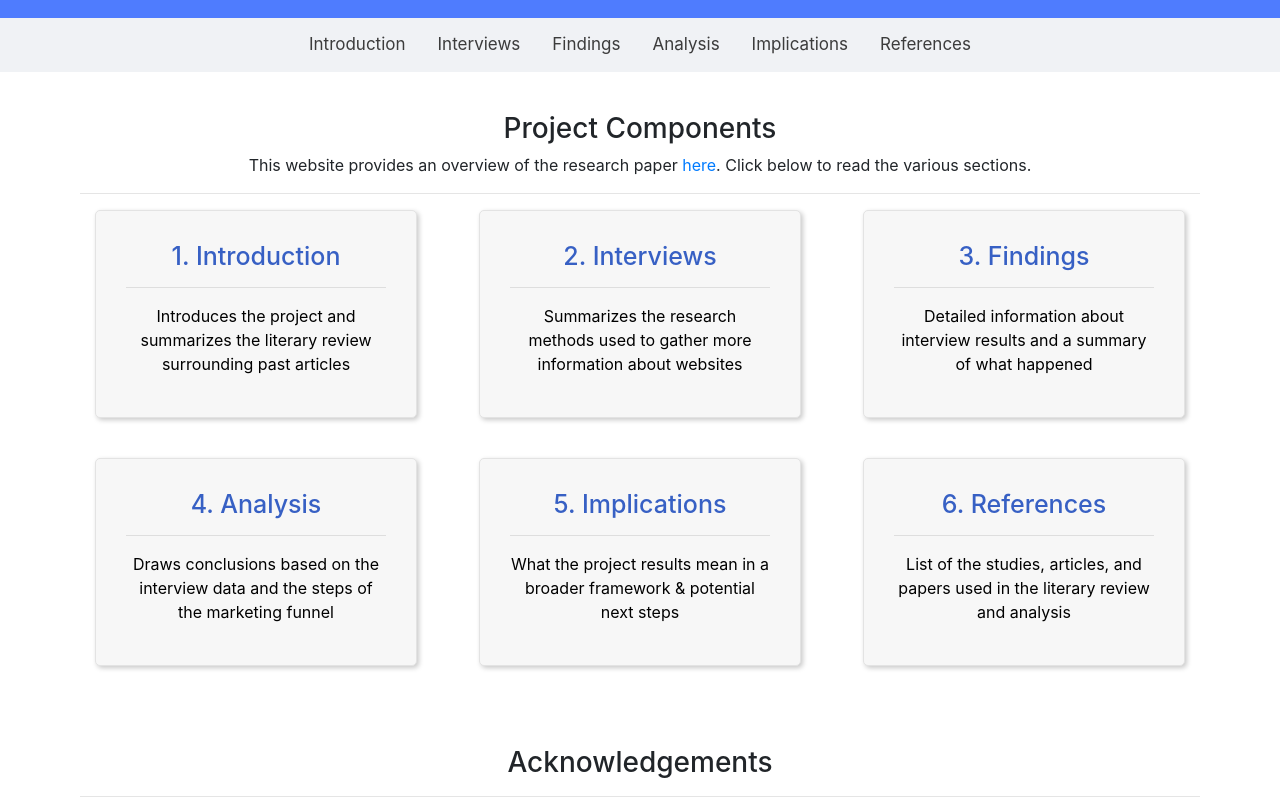
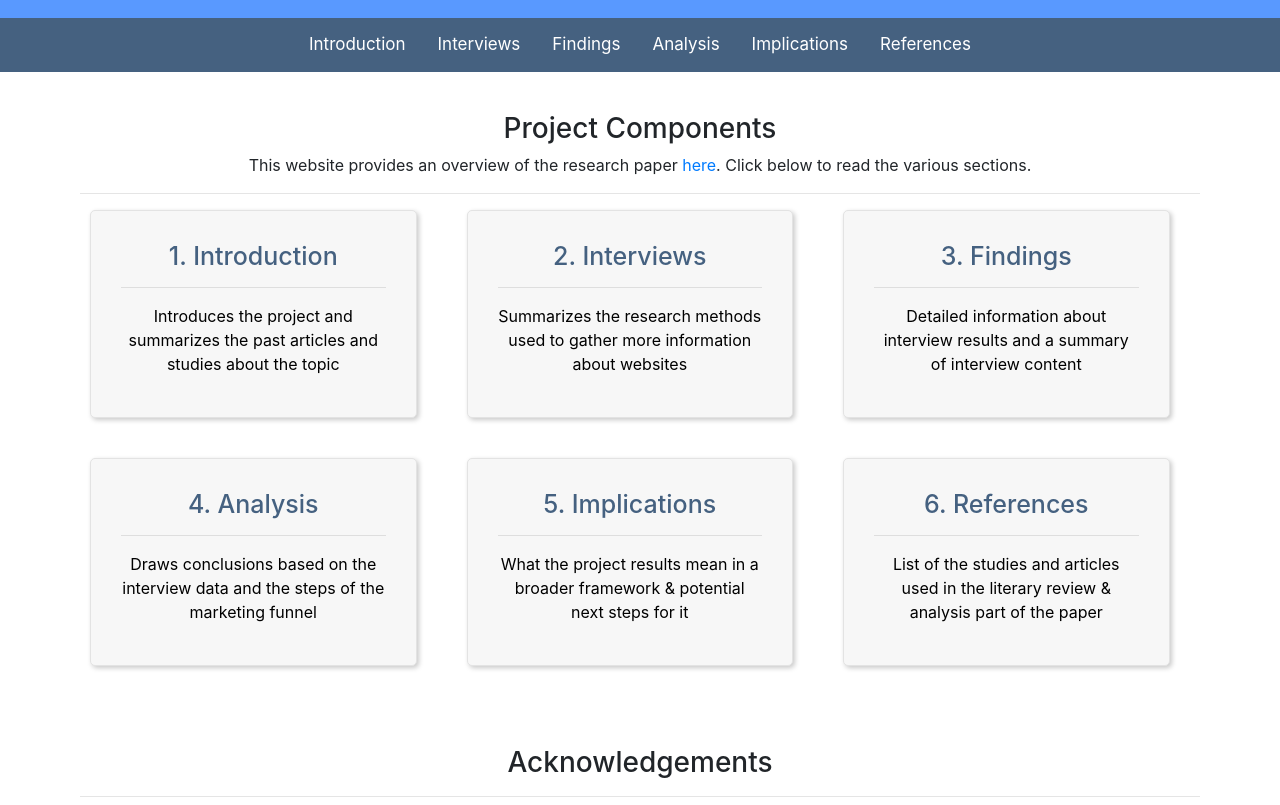
Before and after one commit to hannahjzhang/aar, a plain HTML site: page index.html in a window 1280 px wide. Shown: the part 148-953 px from the top of the page. Drawn offline with nearby package versions, Linux system fonts and the light colour scheme.

Commit message:
homepage styling and minor fixese

```diff
--- a/index.html
+++ b/index.html
@@ -37,13 +37,15 @@
       <h3 style="text-align:center;">Project Components</h3>
       <p style="text-align:center;">This website provides an overview of the research paper <a href="https://docs.google.com/document/d/1KLYyJthxJHhPB7gAEliKahT4Q1NTSQ8itV6qCoGQgQw/edit?usp=sharing" target="_blank">here</a>. Click below to read the various sections.</p>
       <hr>
-      <div class="content-row">
+      <div class="home-column-container">
+      <div class="row">
+        <div class="column">
           <!-- Introduction -->
           <a href="pages/intro.html">
             <!-- <img src="images/numbers/1.png" alt="1"> -->
             <h3>1. Introduction</h3>
             <hr>
-          <p>Introduces the project and summarizes the literary review surrounding past articles</p>
+            <p>Introduces the project and summarizes the past articles and studies about the topic</p>
           </a>
           <!-- Analysis -->
           <a href="pages/analysis.html">
@@ -52,6 +54,8 @@
             <hr>
             <p>Draws conclusions based on the interview data and the steps of the marketing funnel</p>
           </a>
+        </div>
+        <div class="column">
           <!-- Interviews -->
           <a href="pages/interview.html">
             <!-- <img src="images/numbers/2.png" alt="2"> -->
@@ -64,22 +68,26 @@
             <!-- <img src="images/numbers/5.png" alt="5"> -->
             <h3>5. Implications</h3>
             <hr>
-          <p>What the project results mean in a broader framework & potential next steps</p>
+            <p>What the project results mean in a broader framework & potential next steps for it</p>
           </a>
+        </div>
+        <div class="column">
           <!-- Findings -->
           <a href="pages/findings.html">
             <!-- <img src="images/numbers/3.png" alt="3"> -->
             <h3>3. Findings</h3>
             <hr>
-          <p>Detailed information about interview results and a summary of what happened</p>
+            <p>Detailed information about interview results and a summary of interview content</p>
           </a>
           <!-- References -->
           <a href="pages/references.html">
             <!-- <img src="images/numbers/6.png" alt="6"> -->
             <h3>6. References</h3>
             <hr>
-          <p>List of the studies, articles, and papers used in the literary review and analysis</p>
+            <p>List of the studies and articles used in the literary review & analysis part of the paper</p>
           </a>
+        </div>
+      </div>
       </div>
     </div>
     <!-- logos -->
--- a/style.css
+++ b/style.css
@@ -3,7 +3,7 @@
 
 /* header at the top of every page */
 .header {
-  background-color: #4F7CFE;
+  background-color: #5999ff;
   color: white;
   font-family: 'Poppins', sans-serif;
   text-align: center;
@@ -28,7 +28,8 @@
 
 /* background color for navigatioin bar */
 .topnav {
-  background-color: #f0f2f5;
+  background-color: #456180;
+  color: white;
   overflow: hidden;
   display: flex;
   justify-content: center;
@@ -37,7 +38,7 @@
 .topnav a {
   float: left;
   display: block;
-  color: #3C3C3C;
+  color: white;
   text-align: center;
   padding: 14px 16px;
   text-decoration: none;
@@ -46,14 +47,14 @@
 }
 /* hover changes */
 .topnav a:hover {
-  color: white;
-  background-color: #3C3C3C;
+  color: #3C3C3C;
+  background-color: #f0f2f5;
   text-decoration: none;
 }
 /* active page styling */
 .topnav a.active {
-  background-color: #3C3C3C;
-  color: white;
+  background-color: #f0f2f5;
+  color: #3C3C3C;
 }
 /* closee topnav on small screens */
 .topnav .icon {
@@ -94,6 +95,7 @@
 }
 
 /* styling the blocks of content on the homepage */
+/*
 .content-row {
   -webkit-column-count: 3;
      -moz-column-count: 3;
@@ -102,7 +104,28 @@
      -moz-column-gap: 2em;
           column-gap: 2em;
 }
-.content-row a {
+*/
+
+/* three columns in analysis section */
+.home-column-container {
+  background-color: white;
+}
+/* create three equal columns that floats next to each other */
+.home-column-container .column {
+  float: left;
+  width: 31%;
+  margin-left: 10px;
+  margin-right: 10px;
+  background-color: white;
+}
+/* clear floats after the columns */
+.home-column-container .row:after {
+  content: "";
+  display: table;
+  clear: both;
+}
+
+.home-column-container a {
   display: block;
   max-width: 676px;
   margin-bottom: 40px;
@@ -120,25 +143,25 @@
   border-color: #e3e3e3;
   box-shadow: 2px 2px 5px #c9c9c9;
 }
-.content-row a:hover {
+.home-column-container a:hover {
   cursor: pointer;
   color: black;
   position: relative;
   /* box-shadow: 2px 2px #3c3d3d; */
   /* transform: scale(1.01); */
 }
-.content-row a h3 {
+.home-column-container a h3 {
   text-align: center;
   font-size: 25px;
-  color: #3760c4;
+  color: #456180;
 }
-.content-row a p {
+.home-column-container a p {
   text-align: center;
 }
-.content-row a:link {
+.home-column-container a:link {
   text-decoration: none;
 }
-.content-row img {
+.home-column-container img {
   width: 60px;
   height: 60px;
   border-radius: 50%;
@@ -199,7 +222,7 @@ tr:nth-child(odd) {
 
 /* footer and footer content styling */
 .footer {
-  background-color: #4F7CFE;
+  background-color: #5999ff;
   color: white;
   font-family: 'Poppins', sans-serif;
   text-align: center;
```
Also changed, not shown: pages/analysis.html (+1 -1 lines), pages/implications.html (+1 -1 lines). Lines whose indentation alone changed are shown as unchanged.
